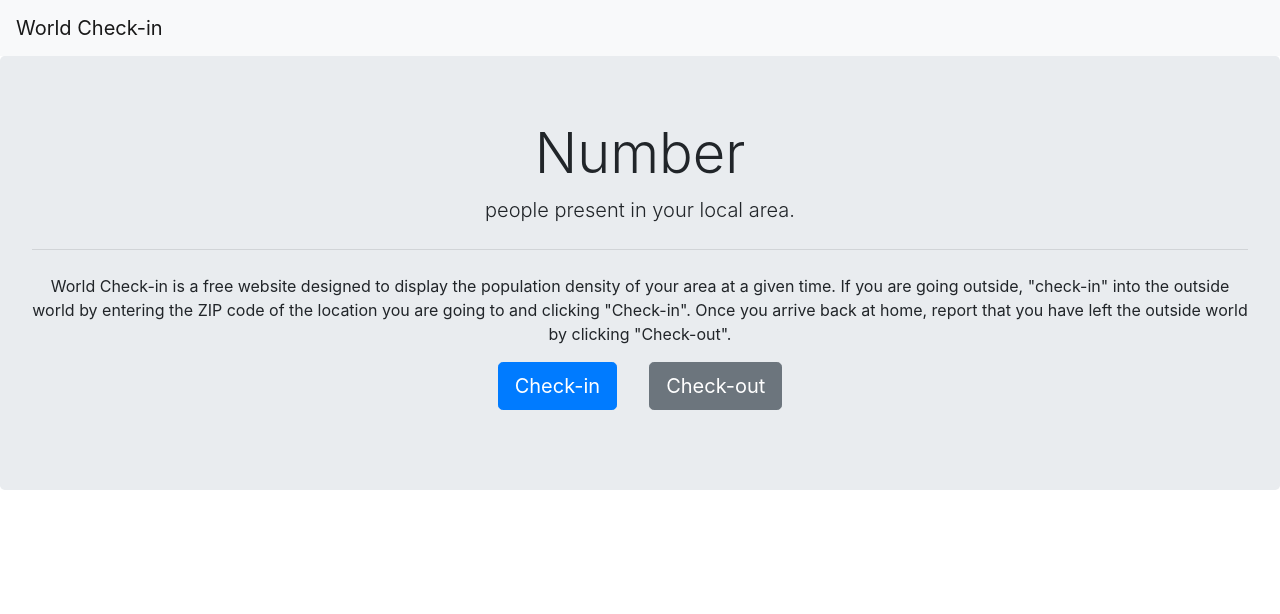
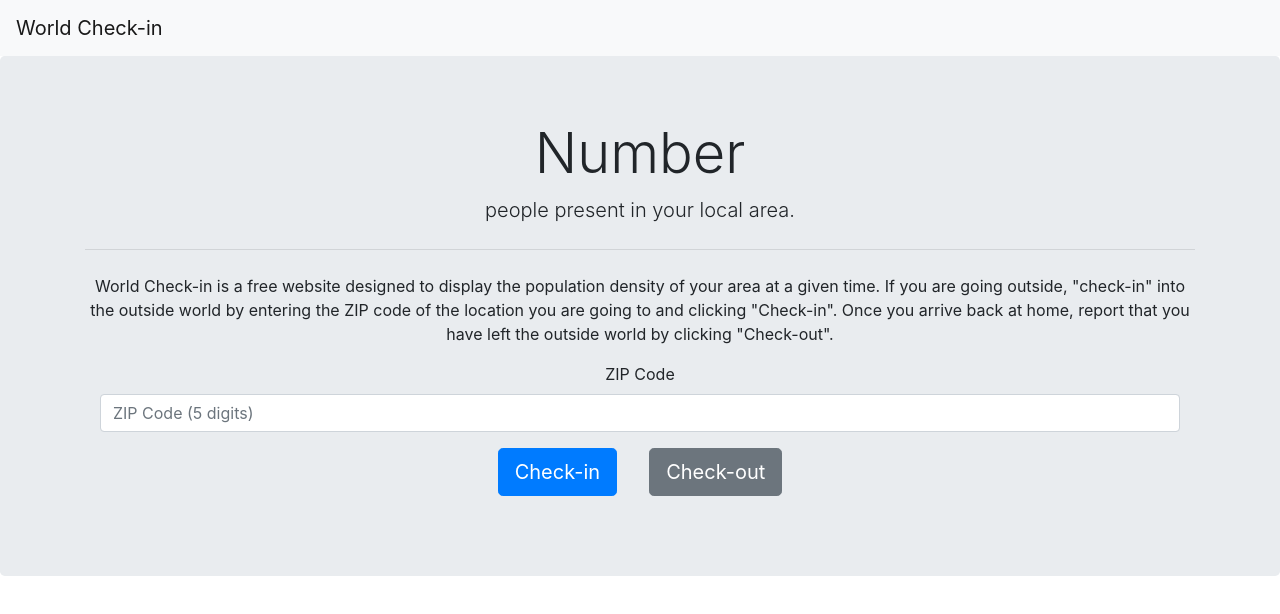
Before and after one commit to dragonejt/world-checkin, a React (Create React App) app in the folder frontend/: page / in a window 1280 px wide. Shown: the top 614 px of the page. Built offline with nearby package versions, Linux system fonts and the light colour scheme.

Commit message:
add display jumbotron

```diff
--- a/frontend/src/components/Display.js
+++ b/frontend/src/components/Display.js
@@ -2,17 +2,25 @@ import React, {Component} from 'react';
 
 const Display = () => (
   <div class="jumbotron">
+    <div class="container">
       <h1 class="display-4">Number</h1>
       <p class="lead">people present in your local area.</p>
       <hr class="my-4" />
       <p>World Check-in is a free website designed to display the population density of your area at a given time. If you are going outside, "check-in" into the outside world by entering the ZIP code of the location you are going to and clicking "Check-in". Once you arrive back at home, report that you have left the outside world by clicking "Check-out".</p>
       <div class="my-3" />
+      <form>
+          <div class="form-group container">
+            <label for="exampleInputEmail1">ZIP Code</label>
+            <input type="number" class="form-control" id="exampleInputEmail1" aria-describedby="emailHelp" placeholder="ZIP Code (5 digits)" />
+          </div>
+      </form>
       <p class="lead">
         <a class="btn btn-primary btn-lg" href="#" role="button">Check-in</a>
         <span class="mx-3" />
         <a class="btn btn-secondary btn-lg" href="#" role="button">Check-out</a>
       </p>
     </div>
+</div>
 );
 
 export default Display;
```
Lines whose indentation alone changed are shown as unchanged.
